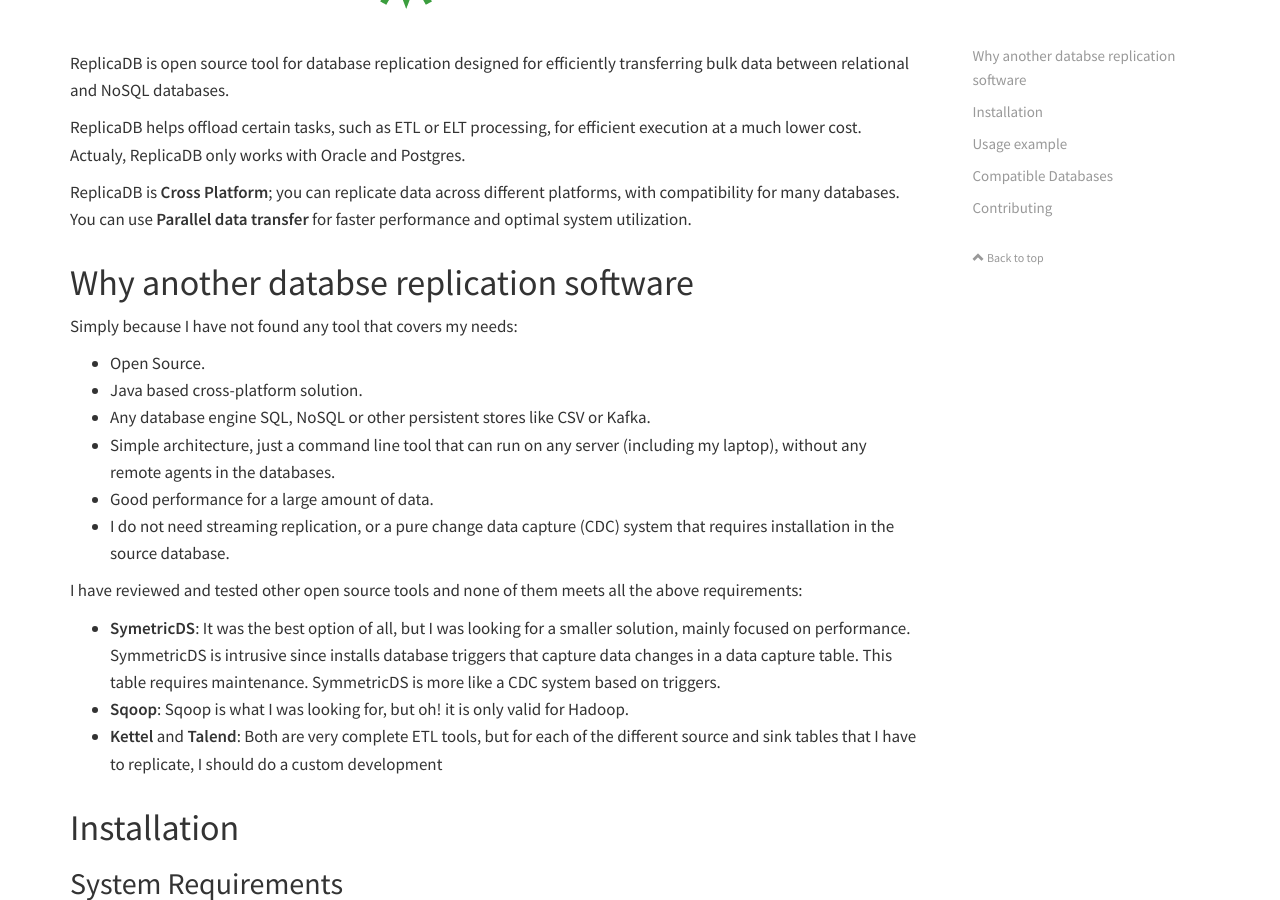
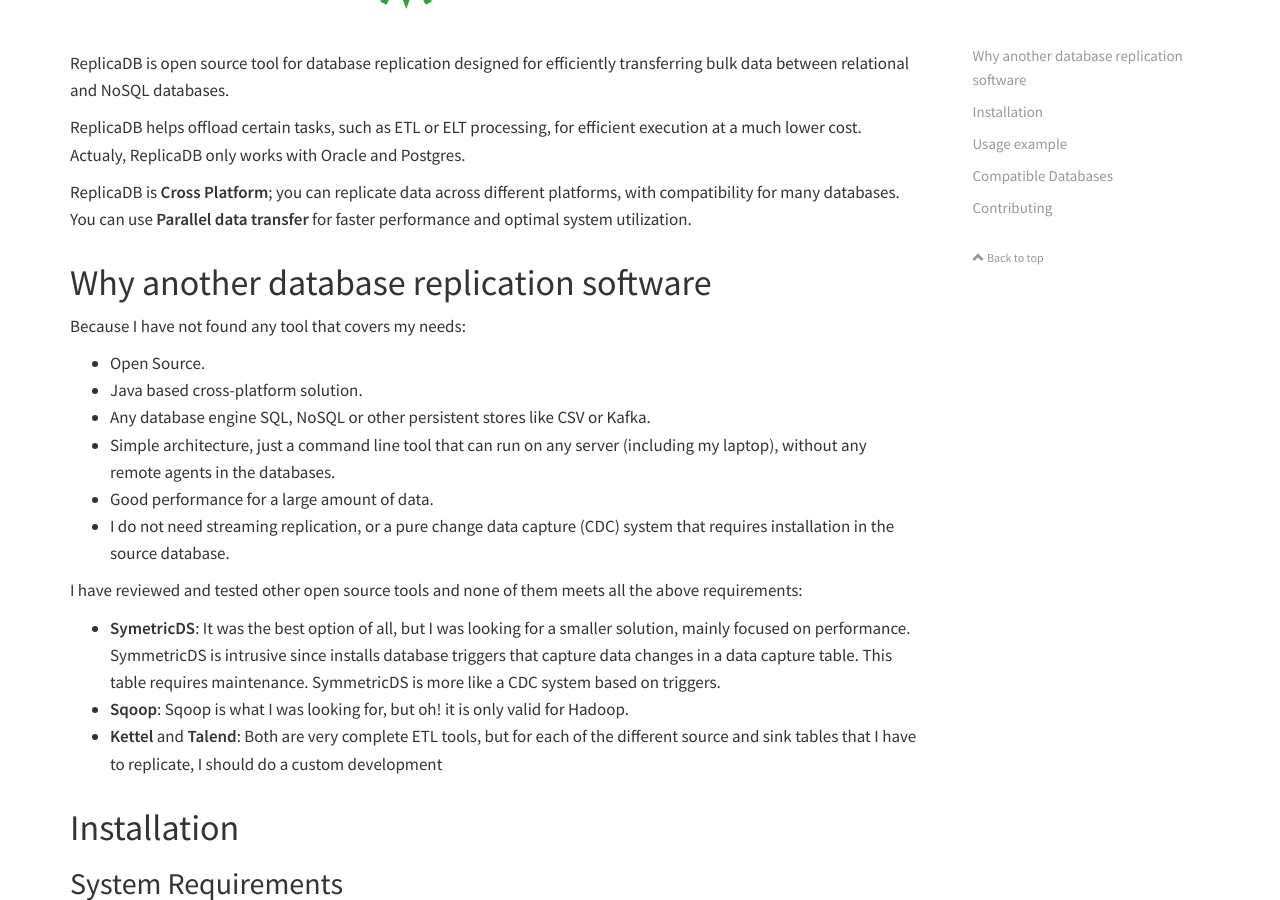
Before and after one commit to osalvador/ReplicaDB, a Jekyll site: the page built from index.md, in a window 1280 px wide and 900 px high, scrolled down 545 px. Built offline with Jekyll 4.4.1, drawn with Linux system fonts in a browser that asks for light colours; nearby versions of some CDN libraries; comment, search, counter and statistics services are not loaded.

Commit message:
Update index.md

```diff
--- a/index.md
+++ b/index.md
@@ -21,9 +21,9 @@
 {:/comment}
 
 
-# Why another databse replication software
+# Why another database replication software
 
-Simply because I have not found any tool that covers my needs:
+Because I have not found any tool that covers my needs:
 
 - Open Source.
 - Java based cross-platform solution.
```
